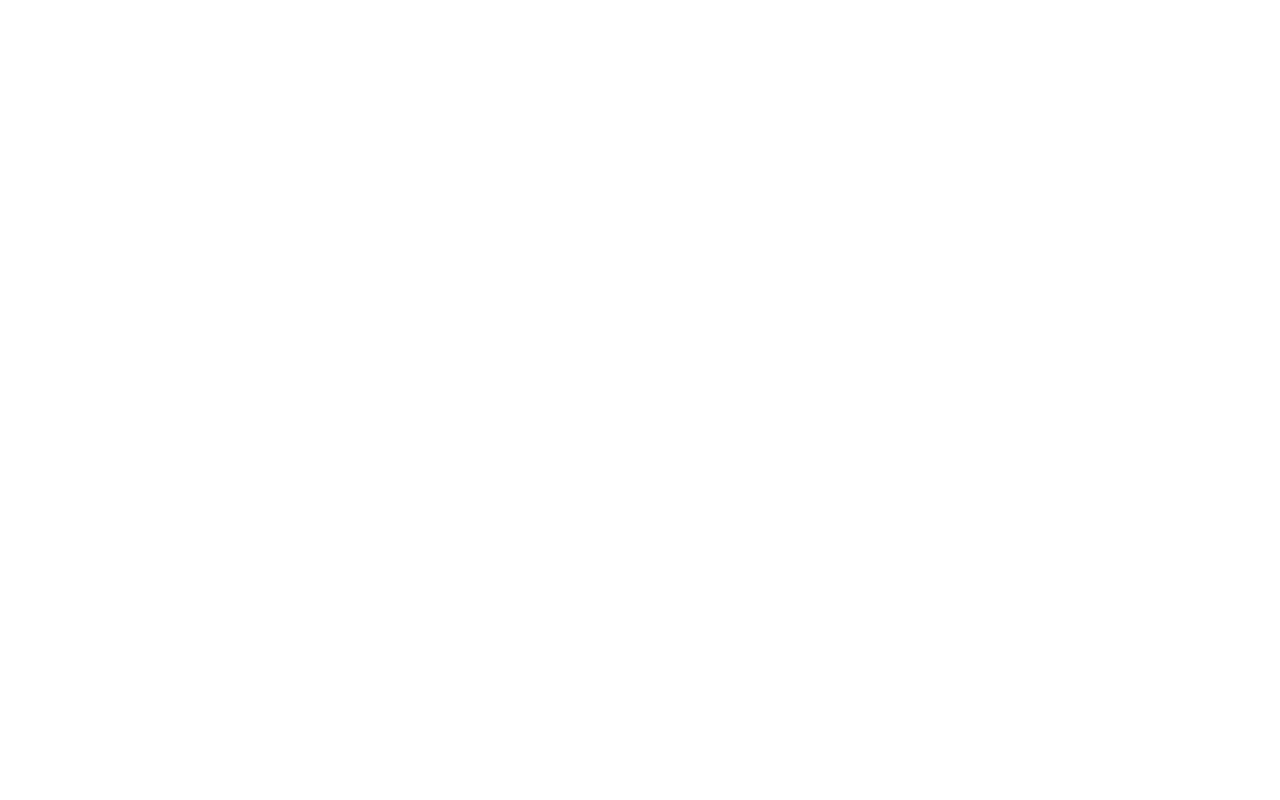
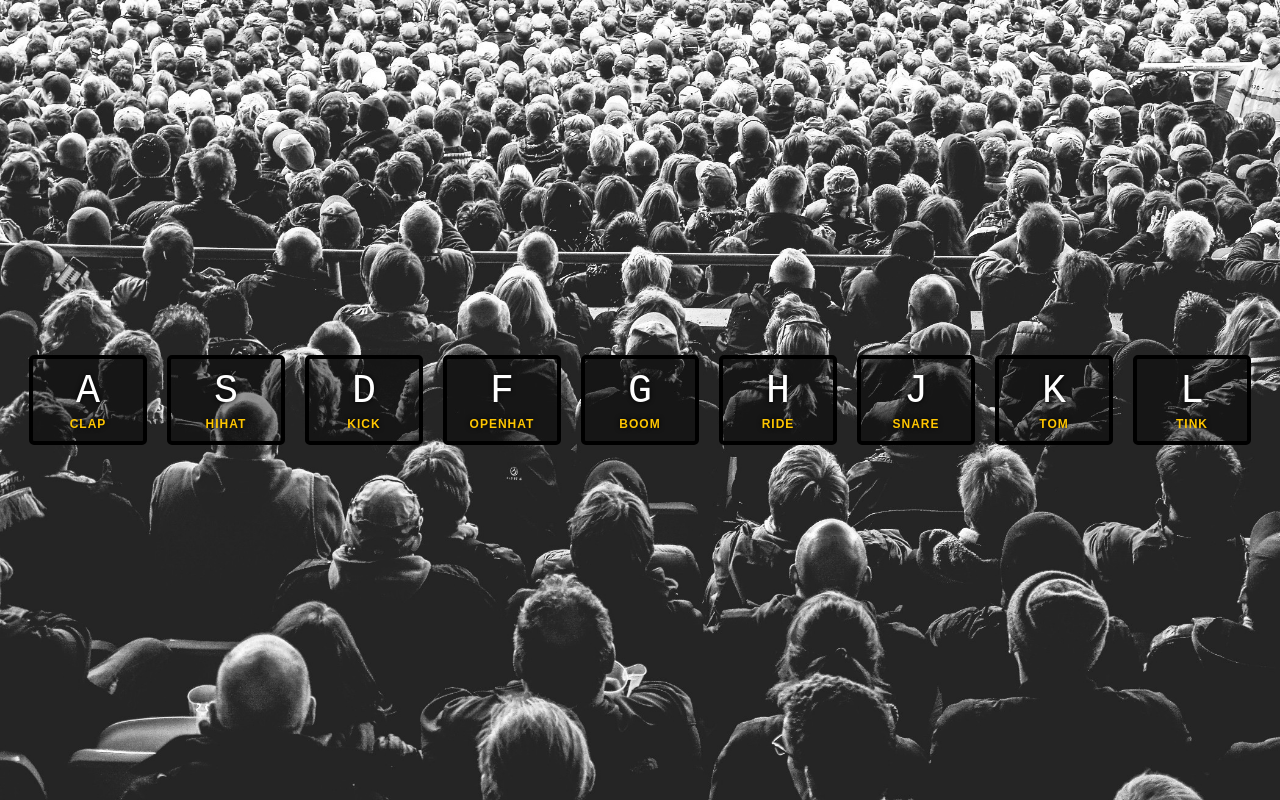
Before and after one commit to Sarthak-Sen/30DaysJS, a plain HTML site: page 01-DrumKit/index.html in a window 1280 px wide. Drawn offline with Linux system fonts and the light colour scheme.

Commit message:
Add files via upload

```diff
--- a/01-DrumKit/index.html
+++ b/01-DrumKit/index.html
@@ -1,3 +1,70 @@
-<html>
+<!DOCTYPE html>
+<html lang="en">
+  <head>
+    <meta charset="UTF-8" />
+    <meta http-equiv="X-UA-Compatible" content="IE=edge" />
+    <meta name="viewport" content="width=device-width, initial-scale=1.0" />
+    <title>JS Drumkit</title>
+    <link rel="stylesheet" href="style.css" />
+  </head>
+  <body>
+    <div class="keys">
+      <div data-key="65" class="key">
+        <kbd>A</kbd>
+        <span class="sound">Clap</span>
+      </div>
 
+      <div data-key="83" class="key">
+        <kbd>S</kbd>
+        <span class="sound">Hihat</span>
+      </div>
+
+      <div data-key="68" class="key">
+        <kbd>D</kbd>
+        <span class="sound">Kick</span>
+      </div>
+
+      <div data-key="70" class="key">
+        <kbd>F</kbd>
+        <span class="sound">Openhat</span>
+      </div>
+
+      <div data-key="71" class="key">
+        <kbd>G</kbd>
+        <span class="sound">Boom</span>
+      </div>
+
+      <div data-key="72" class="key">
+        <kbd>H</kbd>
+        <span class="sound">Ride</span>
+      </div>
+
+      <div data-key="74" class="key">
+        <kbd>J</kbd>
+        <span class="sound">Snare</span>
+      </div>
+
+      <div data-key="75" class="key">
+        <kbd>K</kbd>
+        <span class="sound">Tom</span>
+      </div>
+
+      <div data-key="76" class="key">
+        <kbd>L</kbd>
+        <span class="sound">Tink</span>
+      </div>
+    </div>
+
+    <audio data-key="65" src="sounds/clap.wav"></audio>
+    <audio data-key="83" src="sounds/hihat.wav"></audio>
+    <audio data-key="68" src="sounds/kick.wav"></audio>
+    <audio data-key="70" src="sounds/openhat.wav"></audio>
+    <audio data-key="71" src="sounds/boom.wav"></audio>
+    <audio data-key="72" src="sounds/ride.wav"></audio>
+    <audio data-key="74" src="sounds/snare.wav"></audio>
+    <audio data-key="75" src="sounds/tom.wav"></audio>
+    <audio data-key="76" src="sounds/tink.wav"></audio>
+
+    <script src="script.js"></script>
+  </body>
 </html>
--- /dev/null
+++ b/01-DrumKit/script.js
@@ -0,0 +1,23 @@
+function playSound(event) {
+  const audio = document.querySelector(`audio[data-key = "${event.keyCode}"]`);
+
+  const key = document.querySelector(`.key[data-key = "${event.keyCode}"]`);
+
+  if (!audio) return;
+
+  audio.currentTime = 0;
+  audio.play();
+  key.classList.add("playing");
+}
+
+function removeTransition(event) {
+  if (event.propertyName !== "transform") return;
+
+  this.classList.remove("playing");
+}
+
+const keys = document.querySelectorAll(".key");
+
+keys.forEach((key) => key.addEventListener("transitionend", removeTransition));
+
+window.addEventListener("keydown", playSound);
--- /dev/null
+++ b/01-DrumKit/style.css
@@ -0,0 +1,53 @@
+html {
+  font-size: 10px;
+  background: url("./background.jpg") bottom center;
+  background-size: cover;
+}
+
+body,
+html {
+  margin: 0;
+  padding: 0;
+  font-family: sans-serif;
+}
+
+.keys {
+  display: flex;
+  flex: 1;
+  min-height: 100vh;
+  align-items: center;
+  justify-content: center;
+}
+
+.key {
+  border: 0.4rem solid black;
+  border-radius: 0.5rem;
+  margin: 1rem;
+  font-size: 1.5rem;
+  padding: 1rem 0.5rem;
+  transition: all 0.07s ease;
+  width: 10rem;
+  text-align: center;
+  color: white;
+  background: rgba(0, 0, 0, 0.4);
+  text-shadow: 0 0 0.5rem black;
+}
+
+.playing {
+  transform: scale(1.1);
+  border-color: #ffc600;
+  box-shadow: 0 0 1rem #ffc600;
+}
+
+kbd {
+  display: block;
+  font-size: 4rem;
+}
+
+.sound {
+  font-size: 1.2rem;
+  font-weight: bold;
+  text-transform: uppercase;
+  letter-spacing: 0.1rem;
+  color: #ffc600;
+}
```
Also changed, not shown: 01-DrumKit/background.jpg (added).
